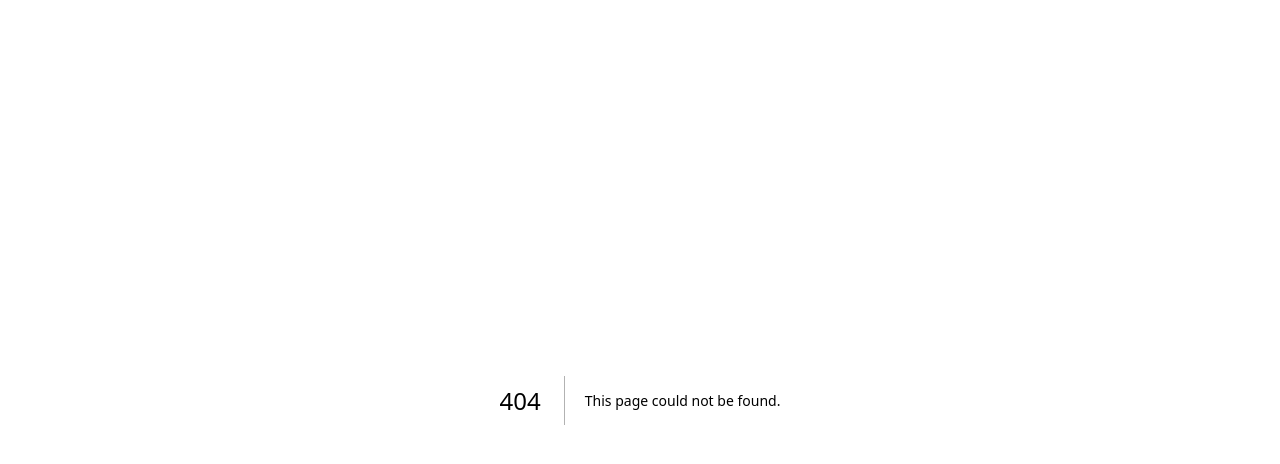
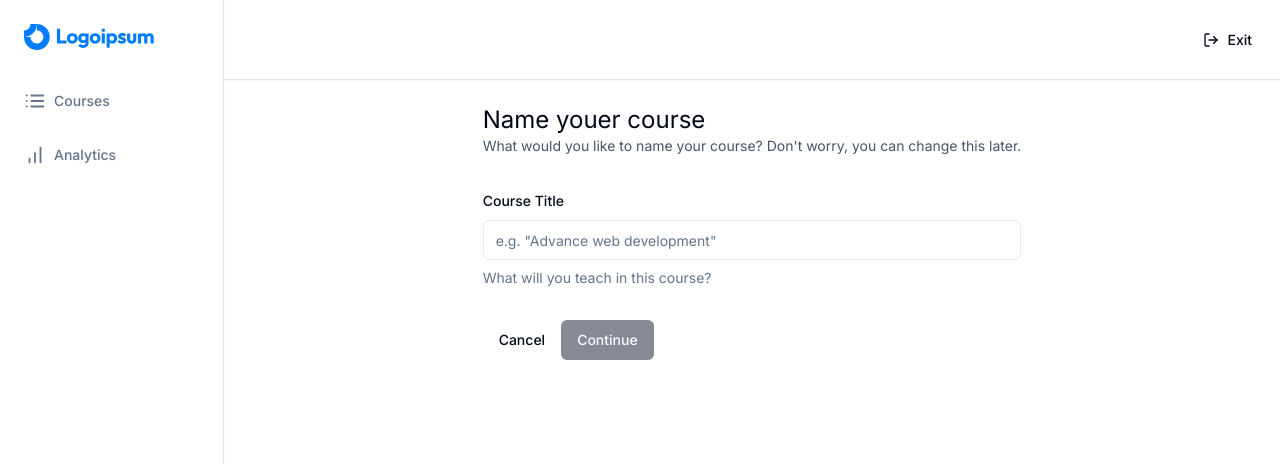
Before and after one commit to CookyNdi/next13-lms-platform, a Next.js app: page /teacher/create in a window 1280 px wide. Before the commit this address had no page. Shown: the top 464 px of the page. Built offline with nearby package versions, Linux system fonts and the light colour scheme.

Commit message:
(feat) : Course Creation UI

```diff
--- a/app/(dashboard)/(routes)/teacher/courses/page.tsx
+++ b/app/(dashboard)/(routes)/teacher/courses/page.tsx
@@ -1,9 +1,16 @@
-import React from 'react'
+import React from 'react';
+import Link from 'next/link';
+
+import { Button } from '@/components/ui/button';
 
 const CoursesPage = () => {
   return (
-    <div>CoursesPage</div>
-  )
-}
+    <div className='p-6'>
+      <Link href='/teacher/create'>
+        <Button>New Courses</Button>
+      </Link>
+    </div>
+  );
+};
 
-export default CoursesPage
+export default CoursesPage;
--- /dev/null
+++ b/app/(dashboard)/(routes)/teacher/create/page.tsx
@@ -0,0 +1,77 @@
+'use client';
+import React from 'react';
+import * as z from 'zod';
+import { zodResolver } from '@hookform/resolvers/zod';
+import Link from 'next/link';
+import { useForm } from 'react-hook-form';
+import { useRouter } from 'next/navigation';
+import axios from 'axios';
+import toast from 'react-hot-toast';
+
+import { Form, FormControl, FormDescription, FormField, FormItem, FormLabel, FormMessage } from '@/components/ui/form';
+import { Button } from '@/components/ui/button';
+import { Input } from '@/components/ui/input';
+
+const formSchema = z.object({
+  title: z.string().min(1, {
+    message: 'Title is required',
+  }),
+});
+
+const CreatePage = () => {
+  const router = useRouter();
+  const form = useForm<z.infer<typeof formSchema>>({
+    resolver: zodResolver(formSchema),
+    defaultValues: {
+      title: '',
+    },
+  });
+  const { isSubmitting, isValid } = form.formState;
+  const onSubmit = async (values: z.infer<typeof formSchema>) => {
+    console.log(values);
+    try {
+      const respone = await axios.post('/api/course', values);
+      router.push(`/teacher/courses/${respone.data.id}`);
+    } catch {
+      toast.error('Something went wrong');
+    }
+  };
+  return (
+    <div className='max-w-5xl mx-auto flex md:items-center md:justify-center h-full p-6'>
+      <div>
+        <h1 className='text-2xl'>Name youer course</h1>
+        <p className='text-sm text-slate-600'>
+          What would you like to name your course? Don&apos;t worry, you can change this later.
+        </p>
+        <Form {...form}>
+          <form onSubmit={form.handleSubmit(onSubmit)} className='space-y-8 mt-8'>
+            <FormField
+              control={form.control}
+              name='title'
+              render={({ field }) => (
+                <FormItem>
+                  <FormLabel>Course Title</FormLabel>
+                  <FormControl>
+                    <Input disabled={isSubmitting} placeholder='e.g. "Advance web development"' {...field} />
+                  </FormControl>
+                  <FormDescription>What will you teach in this course?</FormDescription>
+                  <FormMessage />
+                </FormItem>
+              )}
+            />
+            <Link href={'/teacher/courses'}>
+              <Button type='button' variant='ghost'>
+                Cancel
+              </Button>
+            </Link>
+            <Button type='submit' disabled={!isValid || isSubmitting}>
+              Continue
+            </Button>
+          </form>
+        </Form>
+      </div>
+    </div>
+  );
+};
+
+export default CreatePage;
--- a/app/layout.tsx
+++ b/app/layout.tsx
@@ -1,7 +1,10 @@
 import type { Metadata } from 'next';
 import { Inter } from 'next/font/google';
 import './globals.css';
+
 import { ClerkProvider } from '@clerk/nextjs';
+
+import ToastProvider from '@/components/providers/toaster-provider';
 
 const inter = Inter({ subsets: ['latin'] });
 
@@ -14,7 +17,10 @@
   return (
     <ClerkProvider>
       <html lang='en'>
-        <body className={inter.className}>{children}</body>
+        <body className={inter.className}>
+          <ToastProvider/>
+          {children}
+        </body>
       </html>
     </ClerkProvider>
   );
--- /dev/null
+++ b/components/providers/toaster-provider.tsx
@@ -0,0 +1,9 @@
+'use client';
+
+import { Toaster } from 'react-hot-toast';
+
+const ToastProvider = () => {
+  return <Toaster />;
+};
+
+export default ToastProvider;
--- /dev/null
+++ b/components/ui/form.tsx
@@ -0,0 +1,176 @@
+import * as React from "react"
+import * as LabelPrimitive from "@radix-ui/react-label"
+import { Slot } from "@radix-ui/react-slot"
+import {
+  Controller,
+  ControllerProps,
+  FieldPath,
+  FieldValues,
+  FormProvider,
+  useFormContext,
+} from "react-hook-form"
+
+import { cn } from "@/lib/utils"
+import { Label } from "@/components/ui/label"
+
+const Form = FormProvider
+
+type FormFieldContextValue<
+  TFieldValues extends FieldValues = FieldValues,
+  TName extends FieldPath<TFieldValues> = FieldPath<TFieldValues>
+> = {
+  name: TName
+}
+
+const FormFieldContext = React.createContext<FormFieldContextValue>(
+  {} as FormFieldContextValue
+)
+
+const FormField = <
+  TFieldValues extends FieldValues = FieldValues,
+  TName extends FieldPath<TFieldValues> = FieldPath<TFieldValues>
+>({
+  ...props
+}: ControllerProps<TFieldValues, TName>) => {
+  return (
+    <FormFieldContext.Provider value={{ name: props.name }}>
+      <Controller {...props} />
+    </FormFieldContext.Provider>
+  )
+}
+
+const useFormField = () => {
+  const fieldContext = React.useContext(FormFieldContext)
+  const itemContext = React.useContext(FormItemContext)
+  const { getFieldState, formState } = useFormContext()
+
+  const fieldState = getFieldState(fieldContext.name, formState)
+
+  if (!fieldContext) {
+    throw new Error("useFormField should be used within <FormField>")
+  }
+
+  const { id } = itemContext
+
+  return {
+    id,
+    name: fieldContext.name,
+    formItemId: `${id}-form-item`,
+    formDescriptionId: `${id}-form-item-description`,
+    formMessageId: `${id}-form-item-message`,
+    ...fieldState,
+  }
+}
+
+type FormItemContextValue = {
+  id: string
+}
+
+const FormItemContext = React.createContext<FormItemContextValue>(
+  {} as FormItemContextValue
+)
+
+const FormItem = React.forwardRef<
+  HTMLDivElement,
+  React.HTMLAttributes<HTMLDivElement>
+>(({ className, ...props }, ref) => {
+  const id = React.useId()
+
+  return (
+    <FormItemContext.Provider value={{ id }}>
+      <div ref={ref} className={cn("space-y-2", className)} {...props} />
+    </FormItemContext.Provider>
+  )
+})
+FormItem.displayName = "FormItem"
+
+const FormLabel = React.forwardRef<
+  React.ElementRef<typeof LabelPrimitive.Root>,
+  React.ComponentPropsWithoutRef<typeof LabelPrimitive.Root>
+>(({ className, ...props }, ref) => {
+  const { error, formItemId } = useFormField()
+
+  return (
+    <Label
+      ref={ref}
+      className={cn(error && "text-destructive", className)}
+      htmlFor={formItemId}
+      {...props}
+    />
+  )
+})
+FormLabel.displayName = "FormLabel"
+
+const FormControl = React.forwardRef<
+  React.ElementRef<typeof Slot>,
+  React.ComponentPropsWithoutRef<typeof Slot>
+>(({ ...props }, ref) => {
+  const { error, formItemId, formDescriptionId, formMessageId } = useFormField()
+
+  return (
+    <Slot
+      ref={ref}
+      id={formItemId}
+      aria-describedby={
+        !error
+          ? `${formDescriptionId}`
+          : `${formDescriptionId} ${formMessageId}`
+      }
+      aria-invalid={!!error}
+      {...props}
+    />
+  )
+})
+FormControl.displayName = "FormControl"
+
+const FormDescription = React.forwardRef<
+  HTMLParagraphElement,
+  React.HTMLAttributes<HTMLParagraphElement>
+>(({ className, ...props }, ref) => {
+  const { formDescriptionId } = useFormField()
+
+  return (
+    <p
+      ref={ref}
+      id={formDescriptionId}
+      className={cn("text-sm text-muted-foreground", className)}
+      {...props}
+    />
+  )
+})
+FormDescription.displayName = "FormDescription"
+
+const FormMessage = React.forwardRef<
+  HTMLParagraphElement,
+  React.HTMLAttributes<HTMLParagraphElement>
+>(({ className, children, ...props }, ref) => {
+  const { error, formMessageId } = useFormField()
+  const body = error ? String(error?.message) : children
+
+  if (!body) {
+    return null
+  }
+
+  return (
+    <p
+      ref={ref}
+      id={formMessageId}
+      className={cn("text-sm font-medium text-destructive", className)}
+      {...props}
+    >
+      {body}
+    </p>
+  )
+})
+FormMessage.displayName = "FormMessage"
+
+export {
+  useFormField,
+  Form,
+  FormItem,
+  FormLabel,
+  FormControl,
+  FormDescription,
+  FormMessage,
+  FormField,
+}
--- /dev/null
+++ b/components/ui/input.tsx
@@ -0,0 +1,25 @@
+import * as React from "react"
+
+import { cn } from "@/lib/utils"
+
+export interface InputProps
+  extends React.InputHTMLAttributes<HTMLInputElement> {}
+
+const Input = React.forwardRef<HTMLInputElement, InputProps>(
+  ({ className, type, ...props }, ref) => {
+    return (
+      <input
+        type={type}
+        className={cn(
+          "flex h-10 w-full rounded-md border border-input bg-background px-3 py-2 text-sm ring-offset-background file:border-0 file:bg-transparent file:text-sm file:font-medium placeholder:text-muted-foreground focus-visible:outline-none focus-visible:ring-2 focus-visible:ring-ring focus-visible:ring-offset-2 disabled:cursor-not-allowed disabled:opacity-50",
+          className
+        )}
+        ref={ref}
+        {...props}
+      />
+    )
+  }
+)
+Input.displayName = "Input"
+
+export { Input }
--- /dev/null
+++ b/components/ui/label.tsx
@@ -0,0 +1,26 @@
+"use client"
+
+import * as React from "react"
+import * as LabelPrimitive from "@radix-ui/react-label"
+import { cva, type VariantProps } from "class-variance-authority"
+
+import { cn } from "@/lib/utils"
+
+const labelVariants = cva(
+  "text-sm font-medium leading-none peer-disabled:cursor-not-allowed peer-disabled:opacity-70"
+)
+
+const Label = React.forwardRef<
+  React.ElementRef<typeof LabelPrimitive.Root>,
+  React.ComponentPropsWithoutRef<typeof LabelPrimitive.Root> &
+    VariantProps<typeof labelVariants>
+>(({ className, ...props }, ref) => (
+  <LabelPrimitive.Root
+    ref={ref}
+    className={cn(labelVariants(), className)}
+    {...props}
+  />
+))
+Label.displayName = LabelPrimitive.Root.displayName
+
+export { Label }
```
Also changed, not shown: package.json (+7 -1 lines), 1 other file (tests, documents, lock files or other folders).
